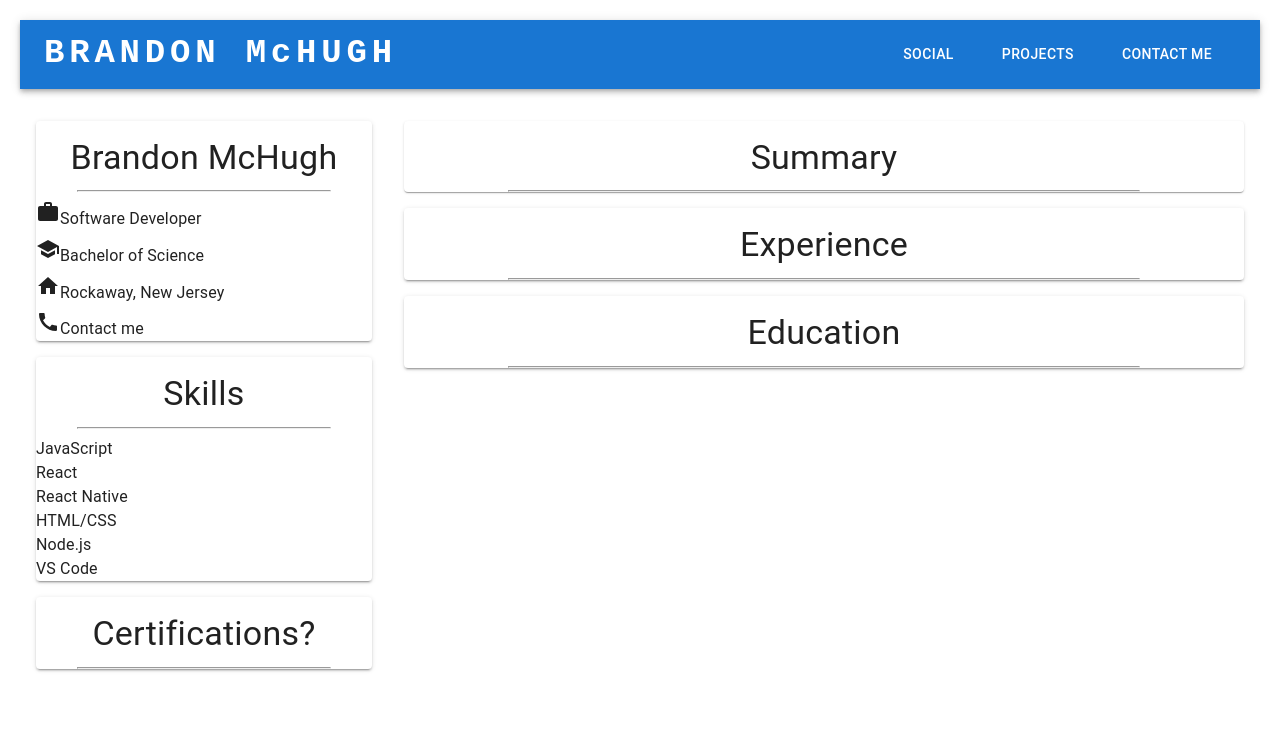
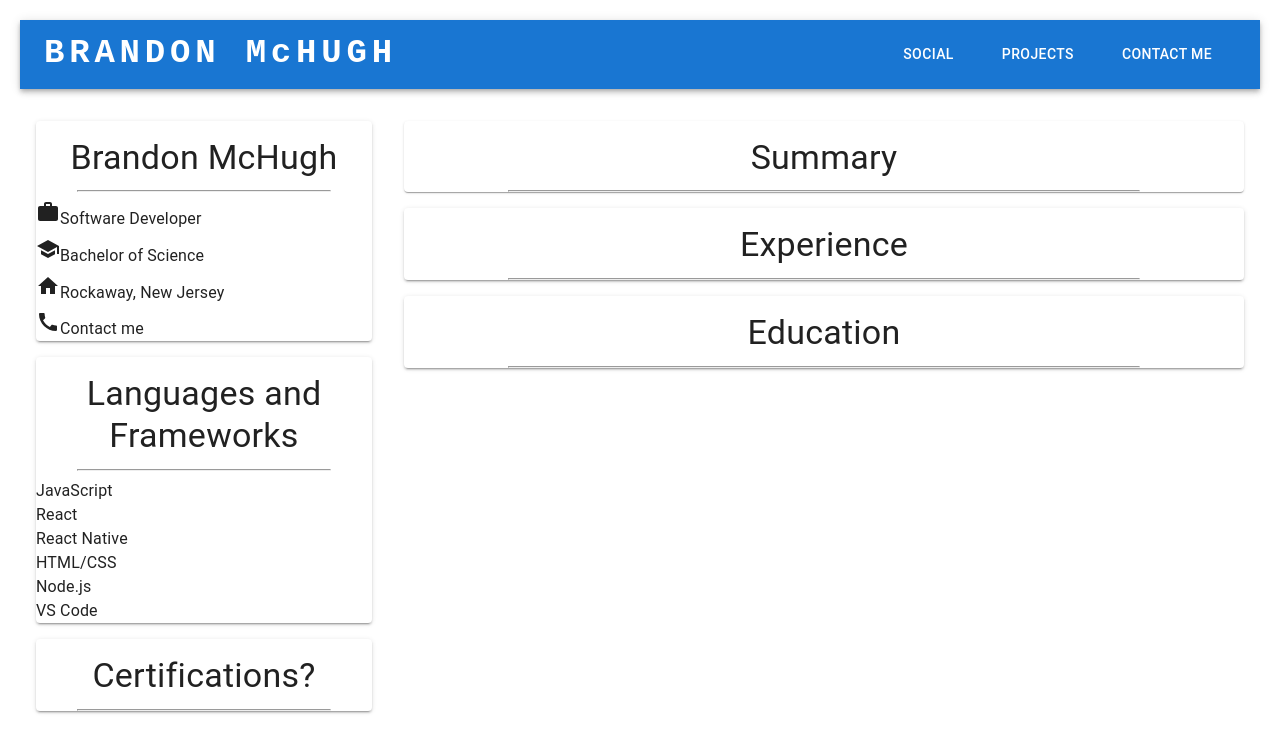
Before and after one commit to brandmch/website_v2, a React (Create React App) app: page / in a window 1280 px wide. Shown: the top 752 px of the page. Built offline with nearby package versions, Linux system fonts and the light colour scheme.

Commit message:
Languages and frameworks

```diff
--- a/src/routes/landing.js
+++ b/src/routes/landing.js
@@ -49,7 +49,7 @@ const Landing = () => {
             <Paper elevation={2}>
               <Box paddingTop={2}>
                 <Typography variant="h4" align="center" gutterBottom>
-                  Skills
+                  Languages and Frameworks
                 </Typography>
               </Box>
               <hr />
```
